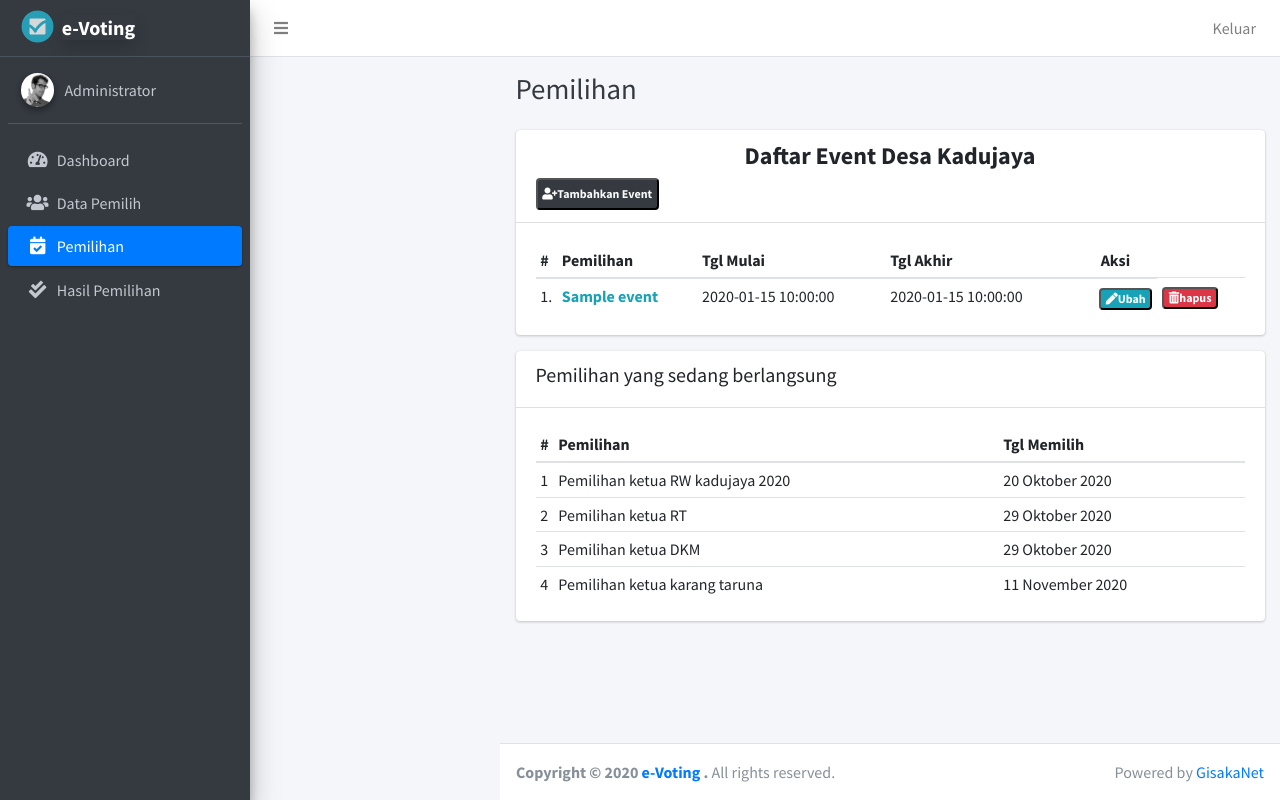
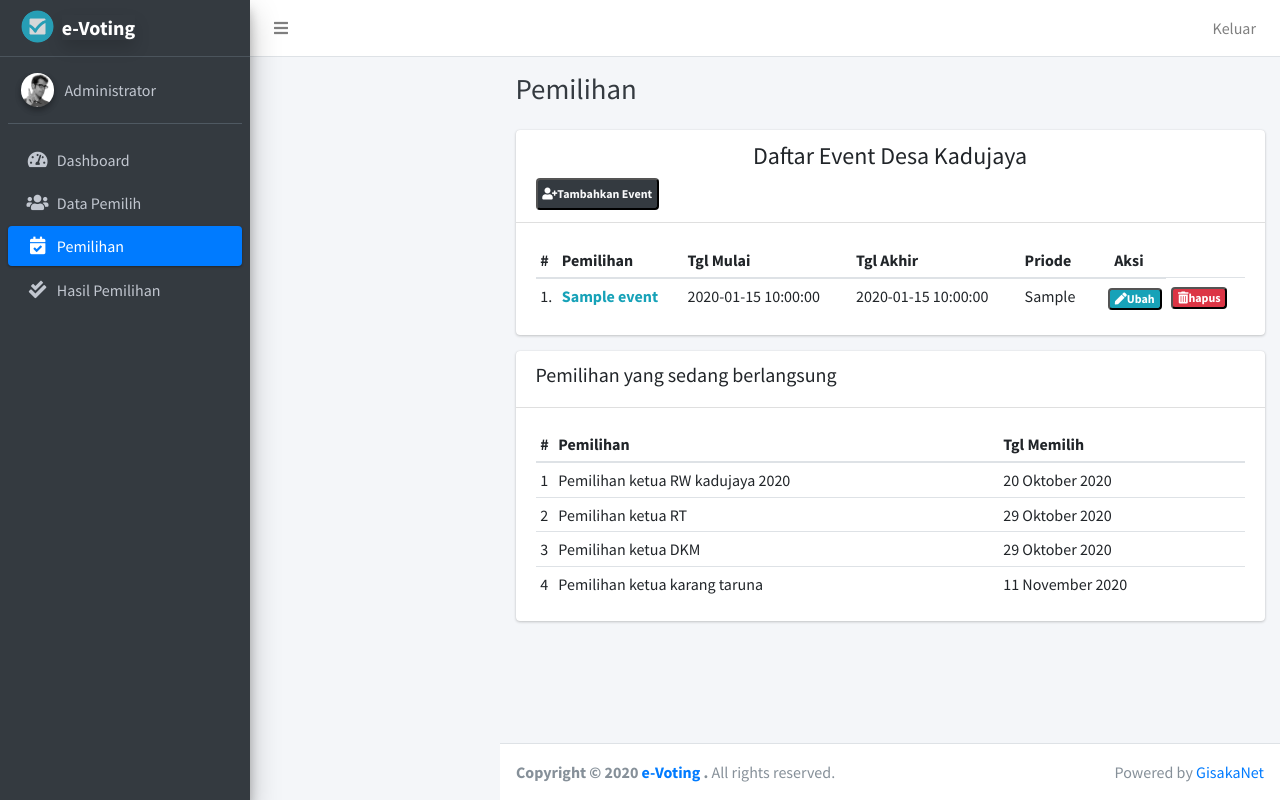
Before and after one commit to aso17/evoting, a PHP site: page /evoting/event in a window 1280 px wide. Run offline with PHP 8.4, Linux system fonts and the light colour scheme; tables that the repository leaves empty or names only in its code hold one stand-in row (values such as "Sample post"); some libraries are stand-ins or nearby versions.

Commit message:
megubah view

```diff
--- a/application/views/event/index.php
+++ b/application/views/event/index.php
@@ -21,7 +21,7 @@
                  <div class="col-lg-12">
                      <div class="card">
                          <div class="card-header">
-                             <h4 class="font-weight-bold text-center">Daftar Event Desa Kadujaya</h4>
+                             <h4 class=" text-center">Daftar Event Desa Kadujaya</h4>
                              <button class="badge badge-dark pb-2 pt-2"><i class="fa fa-user-plus"></i><a href="<?= base_url() ?>" class="text-light   ">Tambahkan Event</a></button>
                          </div>
                          <div class="card-body">
@@ -32,6 +32,7 @@
                                          <th>Pemilihan</th>
                                          <th>Tgl Mulai</th>
                                          <th>Tgl Akhir</th>
+                                         <th>Priode </th>
                                          <th class="text-center">Aksi</th>
                                      </tr>
                                  </thead>
@@ -44,6 +45,7 @@
                                              <td><a href="#" class="text-info font-weight-bold"><?= $ev['nama_event']; ?></a></td>
                                              <td><?= $ev['tgl_mulai']; ?></td>
                                              <td><?= $ev['tgl_berahir']; ?></td>
+                                             <td><?= $ev['priode']; ?></td>
 
                                              <td><button class="badge badge-info  mt-1  float-right "><i class="fa fa-pen"></i>Ubah</button></td>
                                              <td><button class="badge badge-danger  mt-1"><i class="fa fa-trash-alt"></i>hapus</button></td>
```
